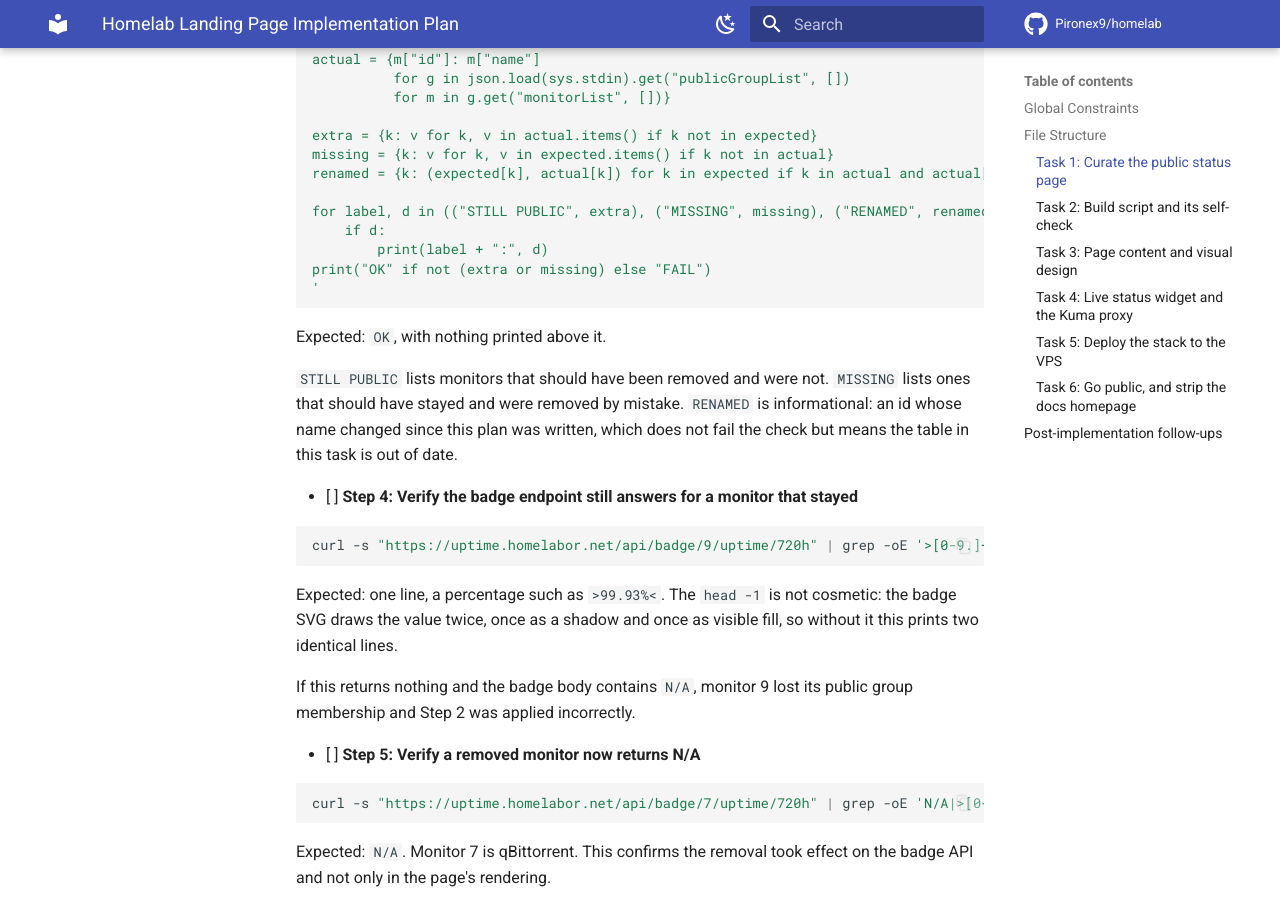
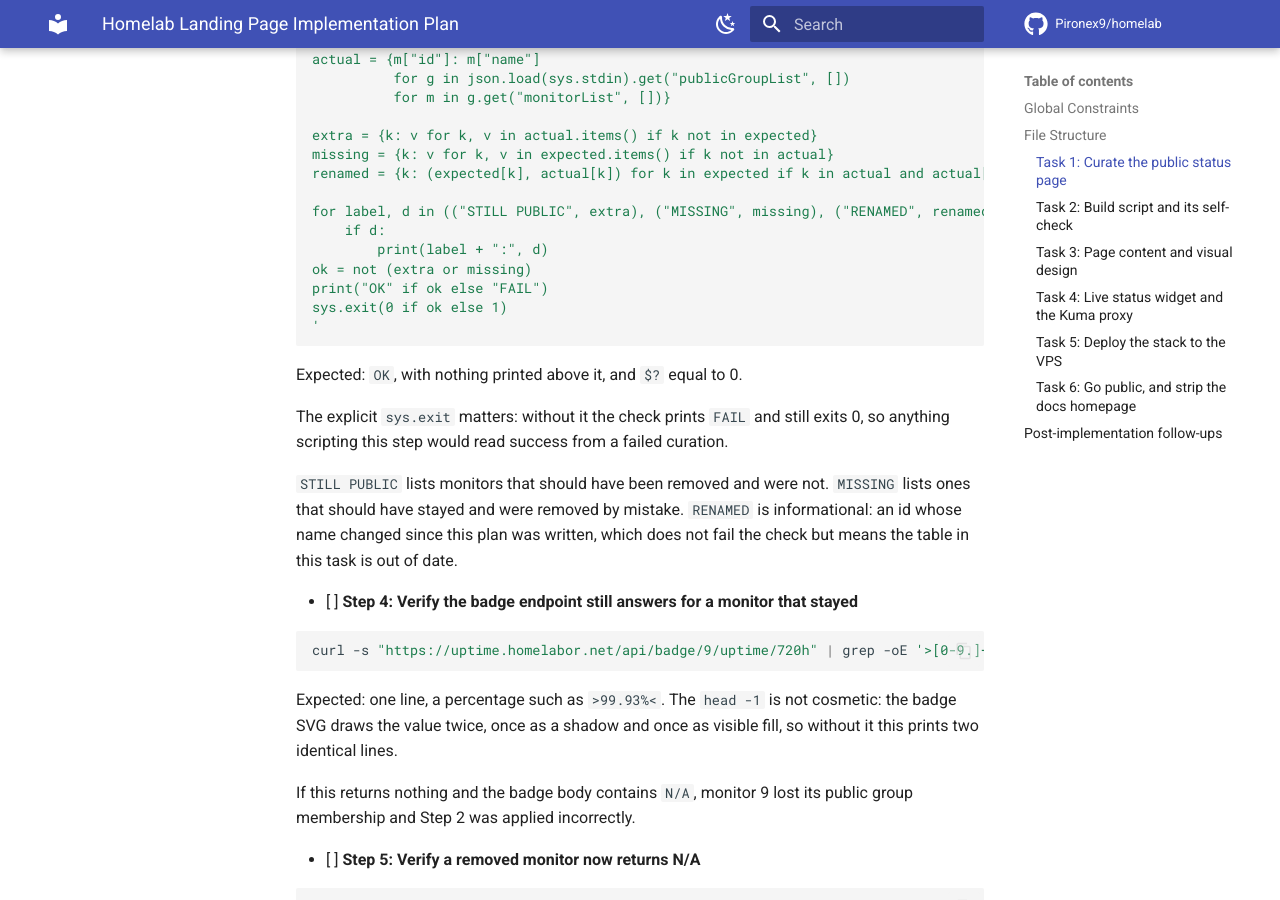
Before and after one commit to Pironex9/homelab, an MkDocs documentation site: the page built from docs/superpowers/plans/2026-07-27-homelab-landing-page.md, in a window 1280 px wide and 900 px high, scrolled down 3891 px. Built offline with MkDocs 1.6.1 and Material for MkDocs 9.7.7, drawn with Linux system fonts in a browser that asks for light colours; comment, search, counter and statistics services are not loaded.

Commit message:
docs(plan): make Task 1's curation check exit non-zero on failure
Round 8 returned a clean verdict but flagged this as a candidate it
chose not to count. It is one line and worth taking: the check printed
FAIL and still exited 0, so anything scripting the step would read
success from a failed curation. Verified against the live page: 24 extra
monitors, FAIL, exit 1.

````diff
--- a/docs/superpowers/plans/2026-07-27-homelab-landing-page.md
+++ b/docs/superpowers/plans/2026-07-27-homelab-landing-page.md
@@ -116,11 +116,15 @@ renamed = {k: (expected[k], actual[k]) for k in expected if k in actual and actu
 for label, d in (("STILL PUBLIC", extra), ("MISSING", missing), ("RENAMED", renamed)):
     if d:
         print(label + ":", d)
-print("OK" if not (extra or missing) else "FAIL")
+ok = not (extra or missing)
+print("OK" if ok else "FAIL")
+sys.exit(0 if ok else 1)
 '
 ```
 
-Expected: `OK`, with nothing printed above it.
+Expected: `OK`, with nothing printed above it, and `$?` equal to 0.
+
+The explicit `sys.exit` matters: without it the check prints `FAIL` and still exits 0, so anything scripting this step would read success from a failed curation.
 
 `STILL PUBLIC` lists monitors that should have been removed and were not. `MISSING` lists ones that should have stayed and were removed by mistake. `RENAMED` is informational: an id whose name changed since this plan was written, which does not fail the check but means the table in this task is out of date.
 
````
